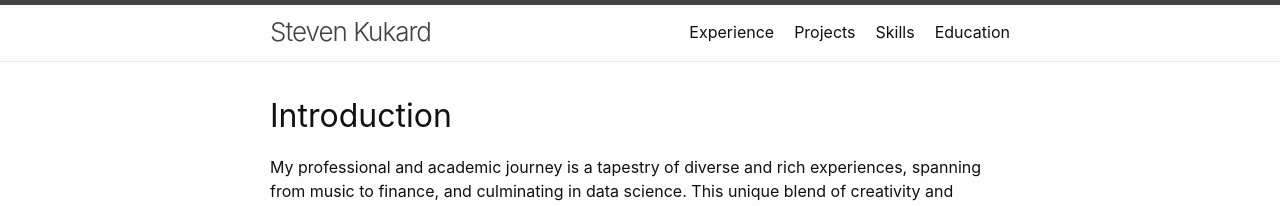
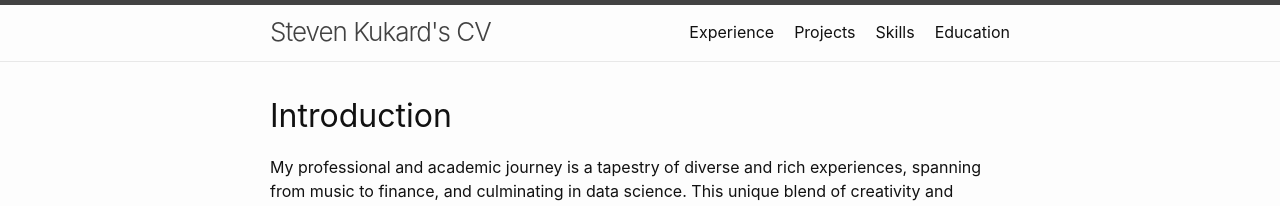
Before and after one commit to stevenkukard/cv, a Jekyll site: the page built from index.markdown, in a window 1280 px wide. Shown: the top 206 px of the page. Built offline with Jekyll 4.4.1, drawn with Linux system fonts in a browser that asks for light colours.

```diff
--- a/_config.yml
+++ b/_config.yml
@@ -18,7 +18,7 @@
 # You can create any custom variable you would like, and they will be accessible
 # in the templates via {{ site.myvariable }}.
 
-title: Steven Kukard
+title: Steven Kukard's CV
 email: stevenkukard@gmail.com
 # It will appear in your document head meta (for Google search results) and in your feed.xml site description.
 description: >- # this means to ignore newlines until "baseurl:"
```
